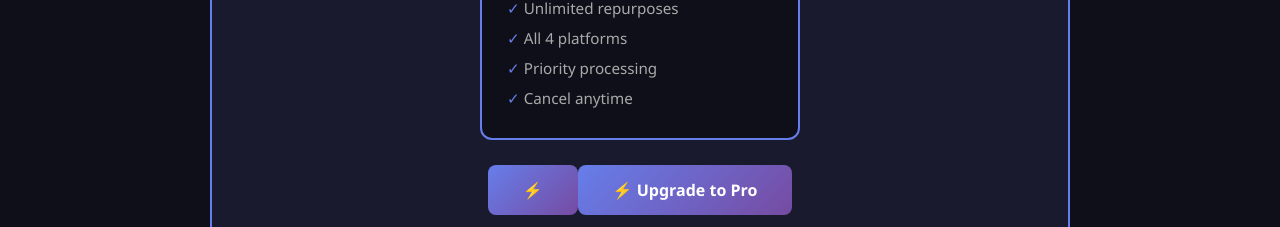
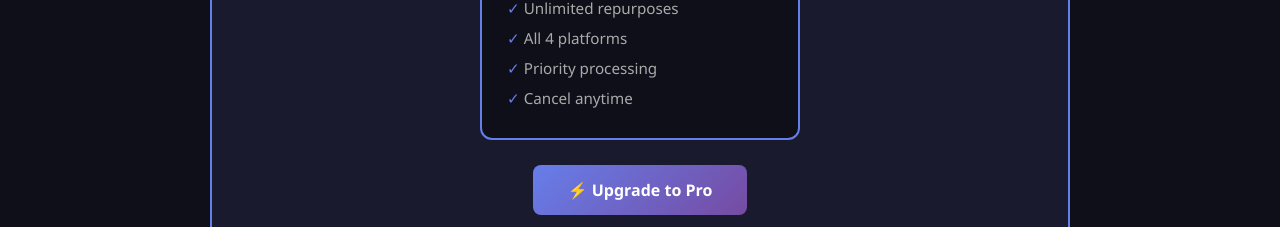
Before and after one commit to goswamimanuu1107-web/repurposer-ai, a website: page public/index.html in a window 1280 px wide. Both pictures are taken after a click on the link "⚡ Upgrade to Pro". Shown: the part 562-789 px from the top of the page. Drawn offline with Linux system fonts and the light colour scheme; no server answers.

Commit message:
fix upgrade button

```diff
--- a/public/index.html
+++ b/public/index.html
@@ -89,7 +89,7 @@
                     <li>Cancel anytime</li>
                 </ul>
             </div>
-            <a href="#" class="btn-upgrade">⚡ <a href="#" class="btn-upgrade" id="upgradeBtn" onclick="startPayment(); return false;">⚡ Upgrade to Pro</a></a>
+            <a href="#" class="btn-upgrade" id="upgradeBtn" onclick="startPayment(); return false;">⚡ Upgrade to Pro</a>
             <button class="btn-back" onclick="hideUpgrade()">← Go back</button>
         </div>
 
```
